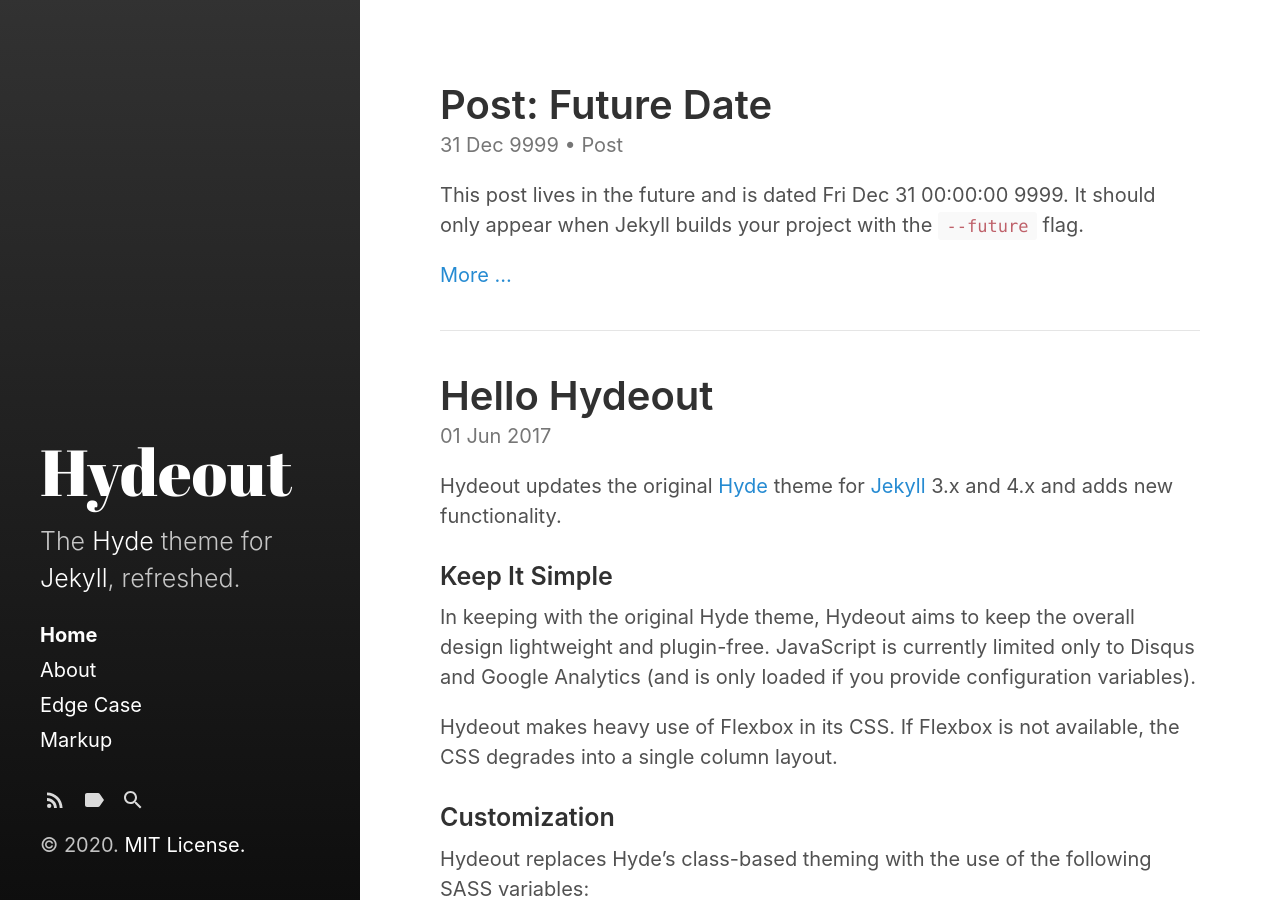
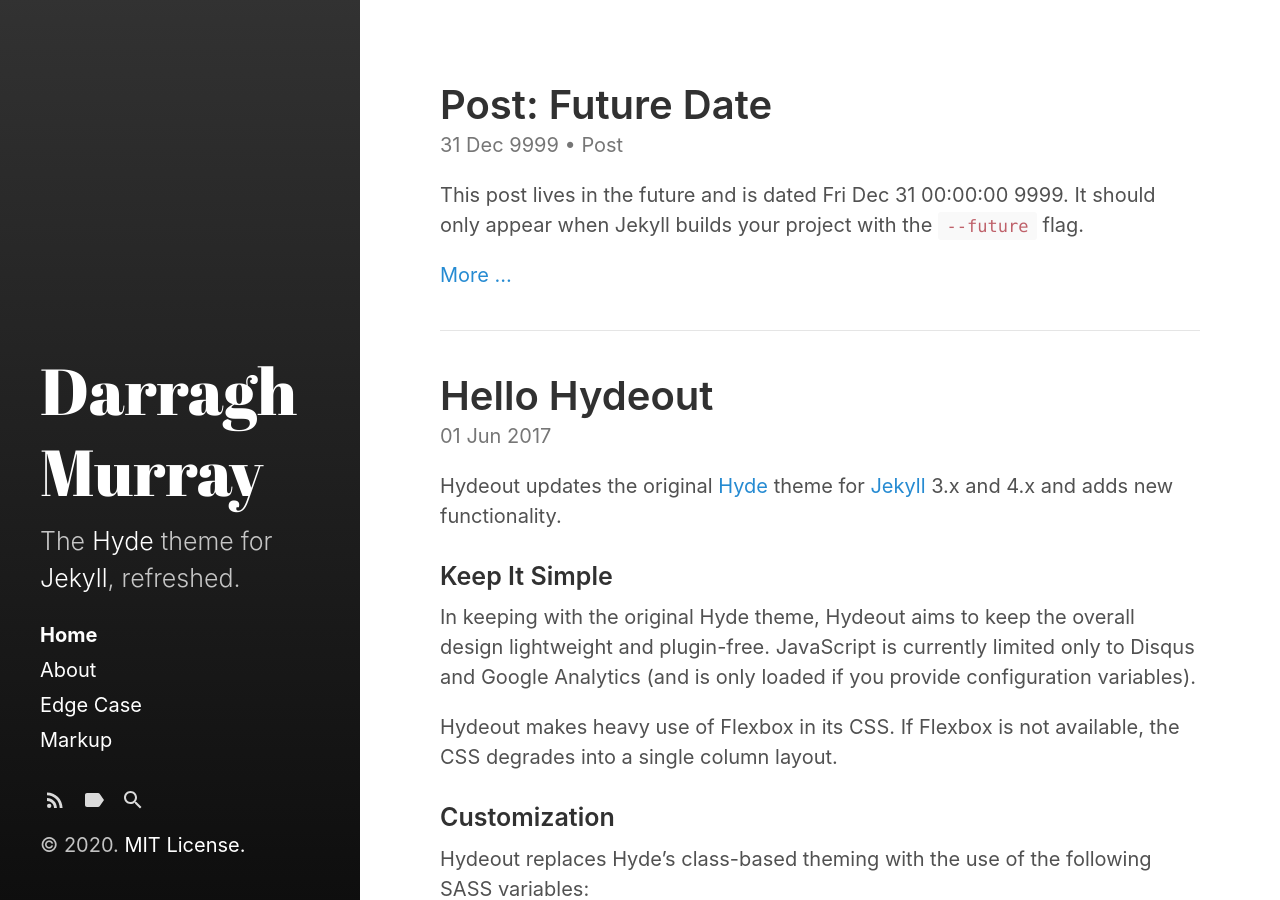
Before and after one commit to dbmurray/dbmurray.github.io, a Jekyll site: the page built from index.html, in a window 1280 px wide and 900 px high. Built offline with Jekyll 4.4.1, drawn with Linux system fonts in a browser that asks for light colours; the list of posts is cut into pages by our own code.

Commit message:
Update _config.yml

```diff
--- a/_config.yml
+++ b/_config.yml
@@ -4,8 +4,8 @@
 remote_theme:     fongandrew/hydeout
 
 # Setup
-title:            Hydeout
-tagline:          'A Jekyll theme'
+title:            Darragh Murray
+tagline:          'Data visualiser and analytics professional'
 description:      'The <a href="http://hyde.getpoole.com" target="_blank">Hyde</a> theme for <a href="http://jekyllrb.com" target="_blank">Jekyll</a>, refreshed.'
 url:              https://dbmurray.github.io
 #baseurl:          '/hydeout'
```
